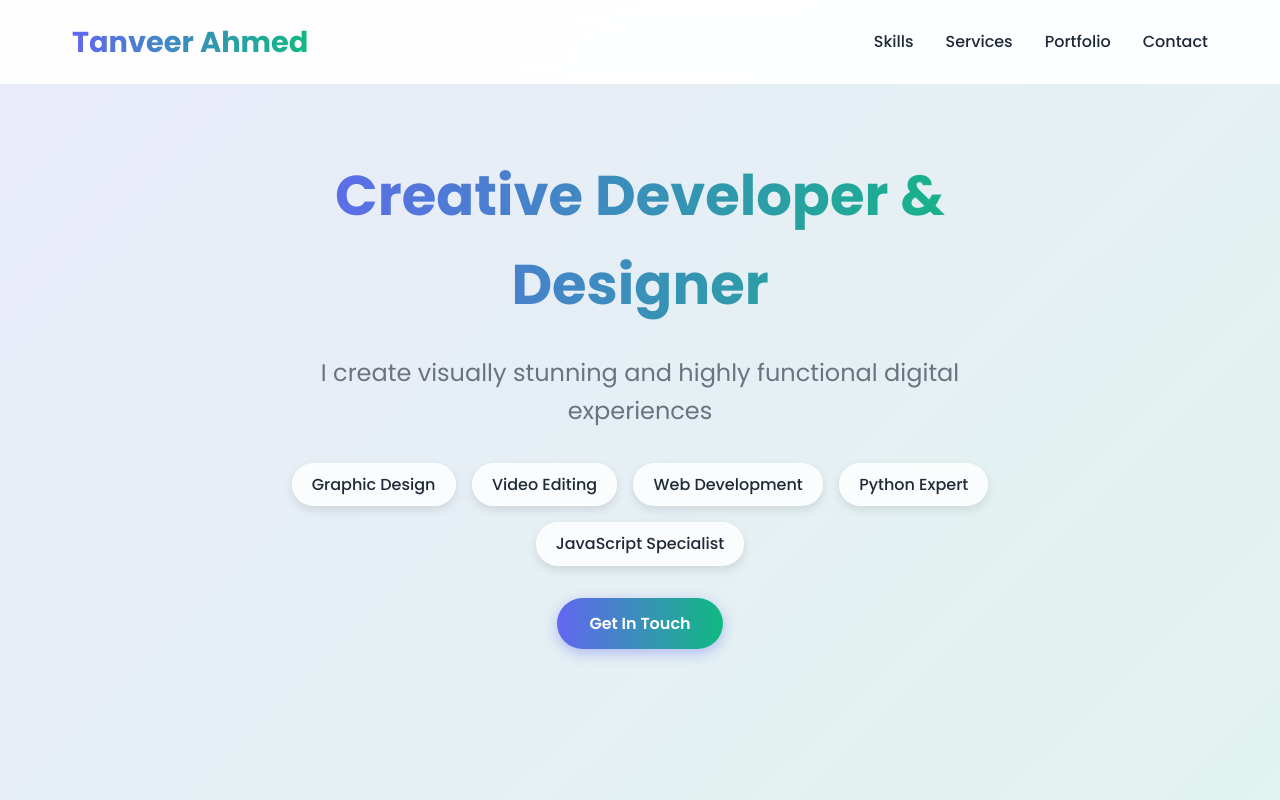
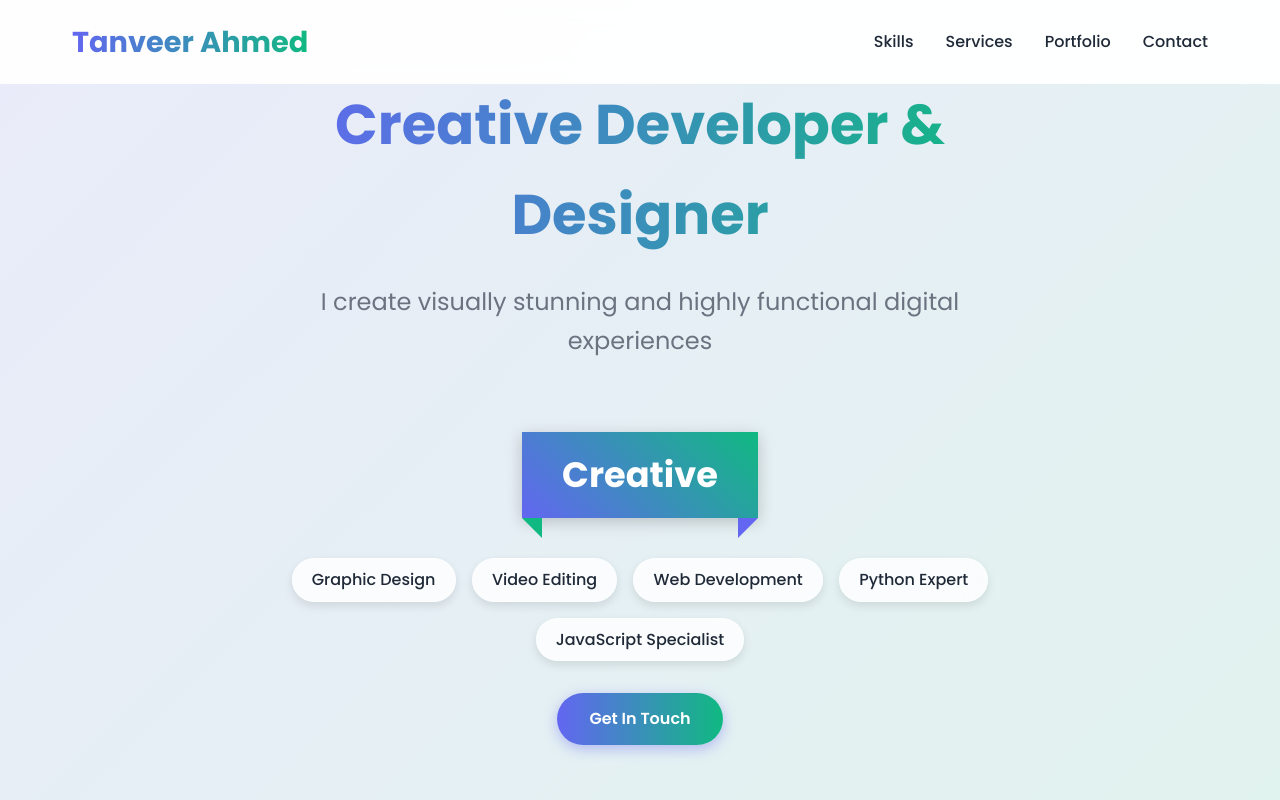
Before and after one commit to fareedalam6911-coder/Much-bhi, a plain HTML site: page index.html in a window 1280 px wide. Shown: the top 800 px of the page. Drawn offline with Linux system fonts and the light colour scheme.

Commit message:
index.html

```diff
--- a/index.html
+++ b/index.html
@@ -431,6 +431,41 @@
             color: var(--primary);
         }
 
+        /* Creative Ribbon Fix */
+        .creative-ribbon {
+            position: relative;
+            display: inline-block;
+            margin: 40px 0;
+            padding: 15px 40px;
+            background: linear-gradient(45deg, var(--primary), var(--secondary));
+            color: white;
+            font-size: 2.2rem;
+            font-weight: bold;
+            text-align: center;
+            box-shadow: 0 4px 15px rgba(0, 0, 0, 0.2);
+            z-index: 1;
+        }
+
+        .creative-ribbon::before {
+            content: '';
+            position: absolute;
+            top: 100%;
+            left: 0;
+            border-width: 0 20px 20px 0;
+            border-style: solid;
+            border-color: transparent var(--secondary) transparent transparent;
+        }
+
+        .creative-ribbon::after {
+            content: '';
+            position: absolute;
+            top: 100%;
+            right: 0;
+            border-width: 20px 20px 0 0;
+            border-style: solid;
+            border-color: var(--primary) transparent transparent transparent;
+        }
+
         /* Responsive Design */
         @media (max-width: 992px) {
             .contact-grid {
@@ -463,6 +498,11 @@
             .section-title {
                 font-size: 2rem;
             }
+
+            .creative-ribbon {
+                font-size: 1.8rem;
+                padding: 12px 30px;
+            }
         }
 
         @media (max-width: 576px) {
@@ -478,6 +518,11 @@
 
             .hero-title {
                 font-size: 2rem;
+            }
+
+            .creative-ribbon {
+                font-size: 1.5rem;
+                padding: 10px 25px;
             }
         }
     </style>
@@ -501,6 +546,10 @@
         <div class="container hero-content">
             <h1 class="hero-title">Creative Developer & Designer</h1>
             <p class="hero-subtitle">I create visually stunning and highly functional digital experiences</p>
+
+            <!-- Creative Ribbon with proper spacing -->
+            <div class="creative-ribbon">Creative</div>
+
             <div class="hero-badges">
                 <div class="badge">Graphic Design</div>
                 <div class="badge">Video Editing</div>
```
